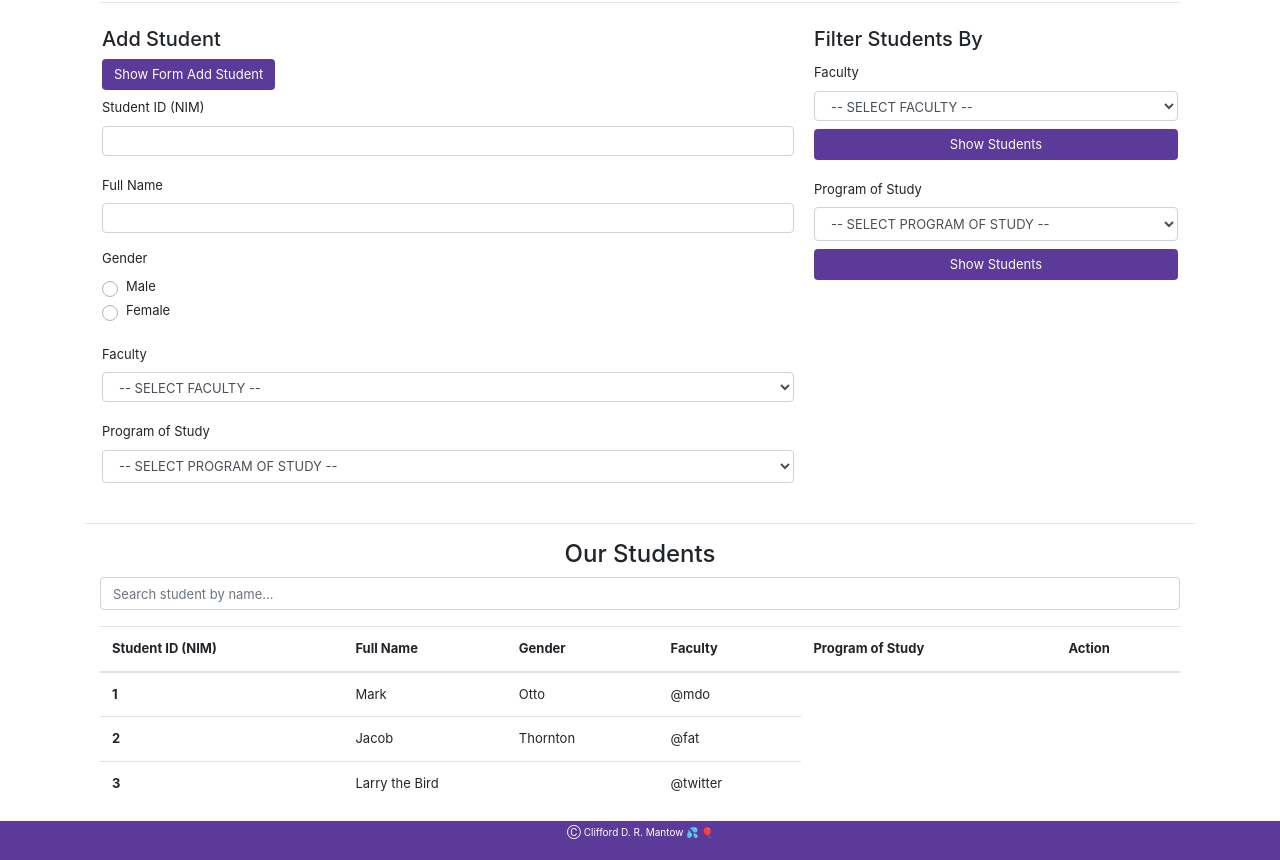
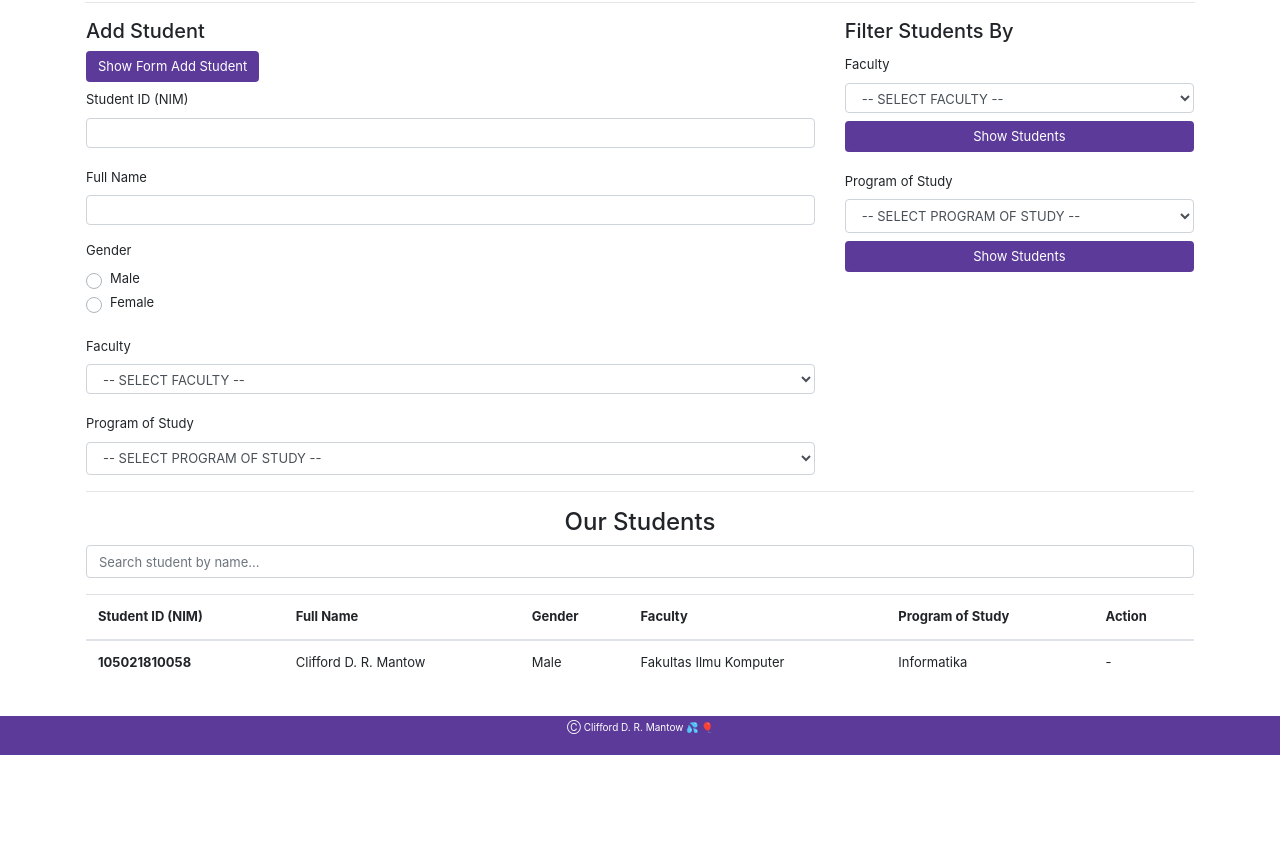
Before and after one commit to cliffordmantow/Student-Management-MiniApp, a plain HTML site: page index.html in a window 1280 px wide. Shown: the part 166-1026 px from the top of the page. After the commit the page ends 921 px from the top, so only its background shows below. Drawn offline with nearby package versions, Linux system fonts and the light colour scheme.

Commit message:
modifikasi responsibilitas dan container

```diff
--- a/index.html
+++ b/index.html
@@ -29,19 +29,19 @@
                 </ul>
                 </div>
             </nav>
-        </header>
-
-        <main>
-            <div class="container">
 
             <div class="container mt-5">
                 <h2 class="display-4 text-size-jumbotron">Student Management</h2>
                 <h2 class="display-4 text-size-jumbotron">MiniApp</h2>
                 <hr>
             </div>
+        </header>
+
+        <main>
+            <div class="container pl-3 pr-3">
                 <div class="row">
                     <!-- Add Student -->
-                    <div class="col mr-1 ml-4 p-2 rounded">
+                    <div class="col-sm-8 rounded">
                         <h5>Add Student</h5>
                         <button class="btn btn-purple label-size" type="button">Show Form Add Student</button>
 
@@ -86,7 +86,7 @@
                     </div>
 
                     <!-- Filter Students By -->
-                    <div class="col-4 mr-4 p-2 rounded">
+                    <div class="col-sm-4 rounded">
                         <h5>Filter Students By</h5>
 
                         <form>
@@ -98,6 +98,9 @@
                                 </select>
                                 <button class="btn btn-block btn-purple label-size mt-2" type="button">Show Students</button>
                             </div>
+                        </form>
+
+                        <form>
                             <!-- Progam Of Study -->
                             <div class="form-group">
                                 <label for="program-study-form" class="label-size">Program of Study</label>
@@ -109,21 +112,19 @@
                         </form>
                     </div>
                 </div>
-                <hr>
 
-                <div class="container">
                 <div class="row">
                     <div class="col">
-                            <h4 class="text-center">Our Students</h4>
+                        <hr class="mt-0">
+                        <h4 class="text-center mt-2">Our Students</h4>
                     </div>
                 </div>
 
                 <div class="form-group">
                     <input type="text" class="form-control label-size" id="search-student" placeholder="Search student by name...">
                 </div>
-                </div>
 
-                <div class="container label-size">
+                <div class="table-responsive label-size">
                     <table class="table table-hover ">
                         <thead>
                             <tr>
@@ -138,43 +139,22 @@
 
                         <tbody>
                         <tr>
-                            <th scope="row">1</th>
-                            <td>Mark</td>
-                            <td>Otto</td>
-                            <td>@mdo</td>
-                        </tr>
-                        <tr>
-                            <th scope="row">2</th>
-                            <td>Jacob</td>
-                            <td>Thornton</td>
-                            <td>@fat</td>
-                        </tr>
-                        <tr>
-                            <th scope="row">3</th>
-                            <td colspan="2">Larry the Bird</td>
-                            <td>@twitter</td>
+                            <th scope="row">105021810058</th>
+                            <td>Clifford D. R. Mantow</td>
+                            <td>Male</td>
+                            <td>Fakultas Ilmu Komputer</td>
+                            <td>Informatika</td>
+                            <td>-</td>
+
                         </tr>
                         </tbody>
                     </table>
                 </div>
-
             </div>
         </main>
 
         <footer class="bg-purple text-white text-center mt-3 p-1">
             <p style="font-size: 10px"> &#9400; Clifford D. R. Mantow &#128166; &#127880;</p>
         </footer>
-
-    <!-- Optional JavaScript; choose one of the two! -->
-
-    <!-- Option 1: jQuery and Bootstrap Bundle (includes Popper) -->
-    <script src="https://code.jquery.com/jquery-3.5.1.slim.min.js" integrity="sha384-DfXdz2htPH0lsSSs5nCTpuj/zy4C+OGpamoFVy38MVBnE+IbbVYUew+OrCXaRkfj" crossorigin="anonymous"></script>
-    <script src="https://cdn.jsdelivr.net/npm/bootstrap@4.5.3/dist/js/bootstrap.bundle.min.js" integrity="sha384-ho+j7jyWK8fNQe+A12Hb8AhRq26LrZ/JpcUGGOn+Y7RsweNrtN/tE3MoK7ZeZDyx" crossorigin="anonymous"></script>
-
-    <!-- Option 2: jQuery, Popper.js, and Bootstrap JS
-    <script src="https://code.jquery.com/jquery-3.5.1.slim.min.js" integrity="sha384-DfXdz2htPH0lsSSs5nCTpuj/zy4C+OGpamoFVy38MVBnE+IbbVYUew+OrCXaRkfj" crossorigin="anonymous"></script>
-    <script src="https://cdn.jsdelivr.net/npm/popper.js@1.16.1/dist/umd/popper.min.js" integrity="sha384-9/reFTGAW83EW2RDu2S0VKaIzap3H66lZH81PoYlFhbGU+6BZp6G7niu735Sk7lN" crossorigin="anonymous"></script>
-    <script src="https://cdn.jsdelivr.net/npm/bootstrap@4.5.3/dist/js/bootstrap.min.js" integrity="sha384-w1Q4orYjBQndcko6MimVbzY0tgp4pWB4lZ7lr30WKz0vr/aWKhXdBNmNb5D92v7s" crossorigin="anonymous"></script>
-    -->
   </body>
 </html>
```
Lines whose indentation alone changed are shown as unchanged.
